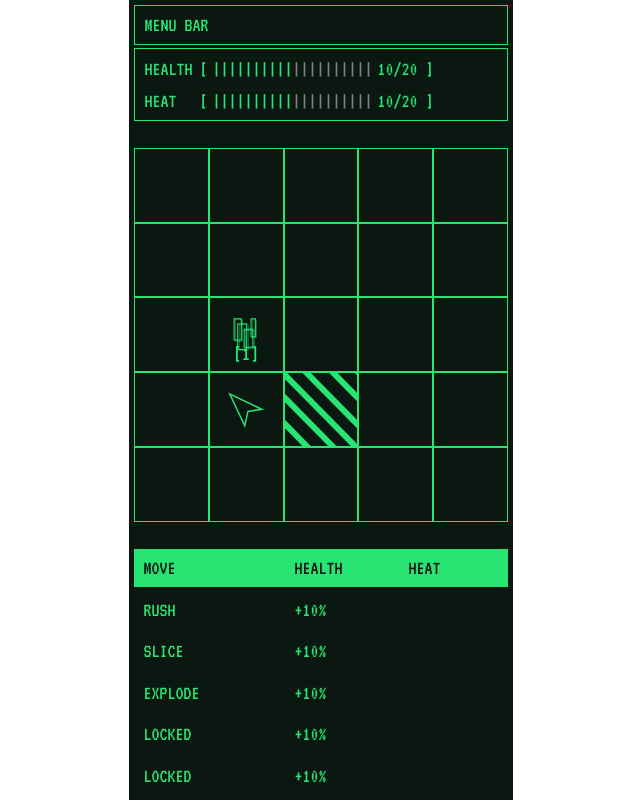
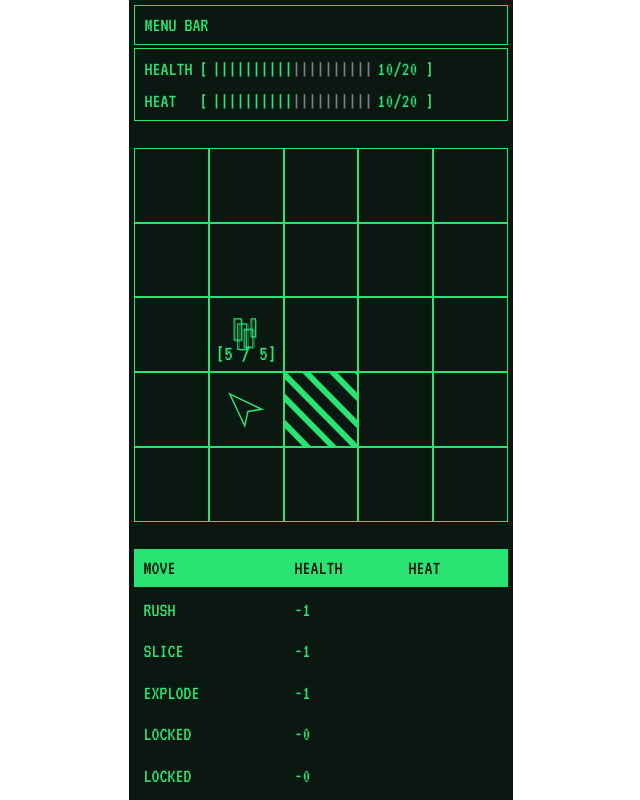
Before and after one commit to rickyxyz/tris, a Vue app: page / in a window 1280 px wide. Shown: the whole page, without its empty margins (319-959 px from the left). Built offline with nearby package versions, Linux system fonts and the light colour scheme.

Commit message:
feat: destroying enemy regenerate health

```diff
--- a/src/classes/Move.js
+++ b/src/classes/Move.js
@@ -209,6 +209,10 @@ export function execute(level, entityID, move, targetCoordinate) {
   const clickedTileIndex = coordinateToIndex(targetCoordinate, size);
   const targetTile = tileMap[clickedTileIndex];
 
+  if (user.type === "player") {
+    user.health -= move.damage;
+  }
+
   switch (move.type) {
     case "attack":
       tileMap[userIndex].entity = {};
@@ -229,6 +233,9 @@ export function execute(level, entityID, move, targetCoordinate) {
           user.coordinate = targetTile.coordinate;
           targetTile.entity.health = 0;
           tileMap[clickedTileIndex].entity = user;
+          if (user.type === "player") {
+            user.health += targetTile.entity.maxHealth;
+          }
         }
       }
       break;
--- a/src/components/GameArea.vue
+++ b/src/components/GameArea.vue
@@ -191,7 +191,7 @@ export default {
           v-if="tile.entity && tile.entity.name !== 'hero'"
         >
           <span class="game_tile-heart" v-if="tile.entity.health">
-            [{{ tile.entity.health }}]
+            [{{ tile.entity.health }} / {{ tile.entity.maxHealth }}]
           </span>
         </div>
       </div>
--- a/src/components/MoveSet.vue
+++ b/src/components/MoveSet.vue
@@ -25,7 +25,7 @@ export default {
       class="move_set__layout"
     >
       <span>{{ move.name }}</span>
-      <span>+10%</span>
+      <span>-{{ move.damage }}</span>
     </div>
   </div>
 </template>
--- a/src/data/Enemy.js
+++ b/src/data/Enemy.js
@@ -6,13 +6,15 @@ export default {
     type: "enemy",
     sprite: "enemy1",
     health: 2,
+    maxHealth: 2,
     moves: [Attack.slice],
   },
   t_rex: {
     name: "T-rex",
     type: "enemy",
     sprite: "enemy1",
-    health: 1,
+    health: 5,
+    maxHealth: 5,
     moves: [Attack.rush],
   },
 };
```
